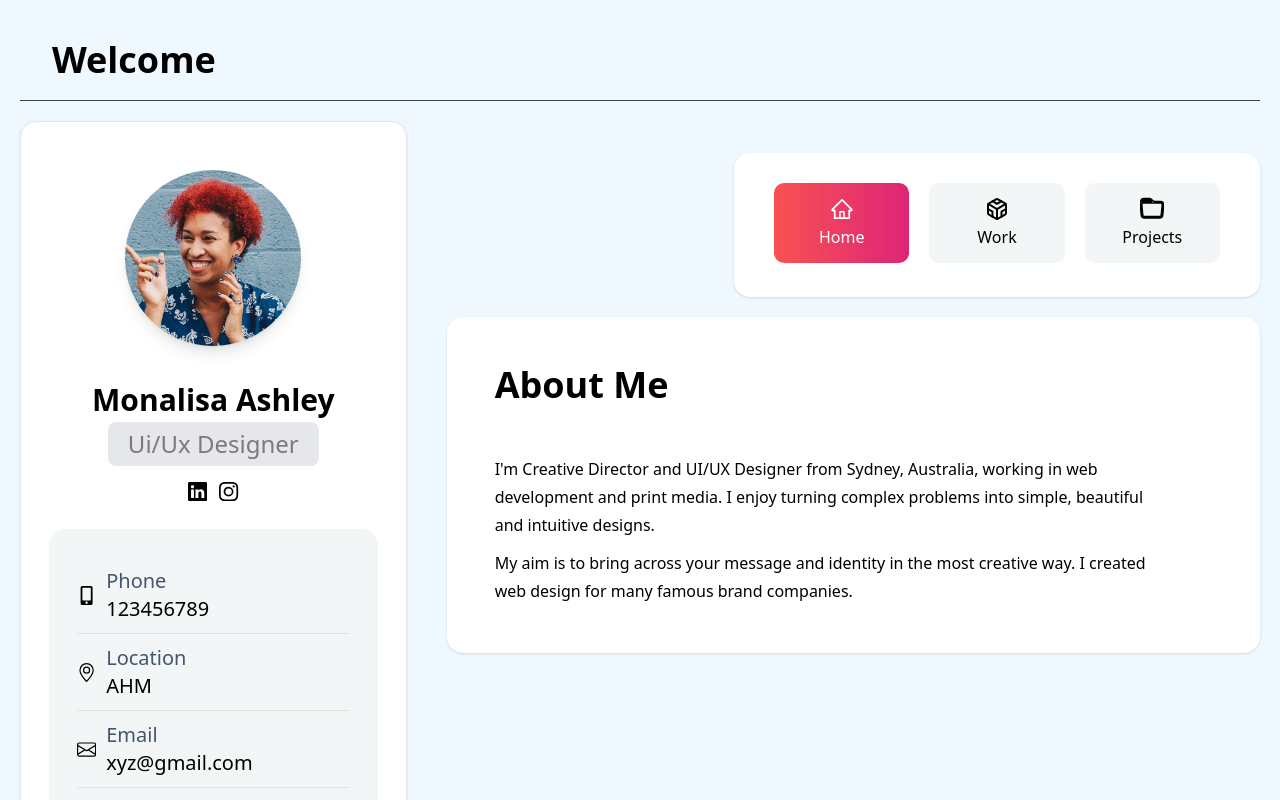
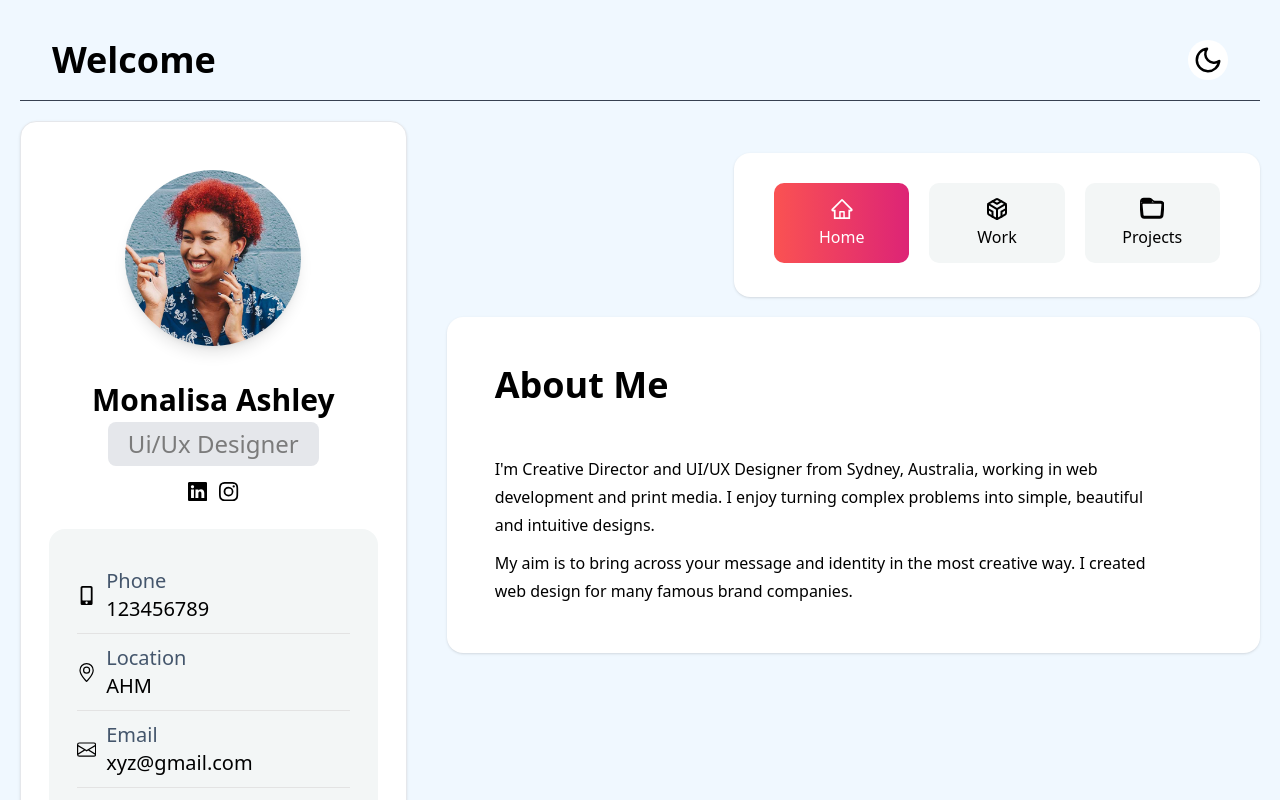
Before and after one commit to yash-pb/portfolio, a Vue app: page / in a window 1280 px wide. Shown: the top 800 px of the page. Built offline with nearby package versions, Linux system fonts and the light colour scheme.

Commit message:
theme change icon

```diff
--- a/src/components/Layout/MainHeader.vue
+++ b/src/components/Layout/MainHeader.vue
@@ -26,6 +26,29 @@
                     </ul>
                 </div>
                 <!-- change theme -->
+                <div class="ml-3">
+                    <div class="md:flex md:items-center md:space-x-10 theme-toggle" @click="themeToggle">
+                        <span class="bg-white w-[40px] hover:text-white h-[40px] rounded-full lg:flex justify-center items-center text-black hover:bg-[#ef4060] transition-all duration-300 ease-in-out cursor-pointer ml-2 "><svg
+                                stroke="currentColor" fill="none" stroke-width="2" viewBox="0 0 24 24"
+                                stroke-linecap="round" stroke-linejoin="round" class="text-3xl dark-mode-light dark:hidden"
+                                height="1em" width="1em" xmlns="http://www.w3.org/2000/svg">
+                                <path d="M21 12.79A9 9 0 1 1 11.21 3 7 7 0 0 0 21 12.79z"></path>
+                                </svg><svg stroke="currentColor" fill="none" stroke-width="2" viewBox="0 0 24 24"
+                                stroke-linecap="round" stroke-linejoin="round"
+                                class="text-2xl dark-mode-dark hidden fill-jacarta-700 group-hover:fill-white group-focus:fill-white dark:block dark:fill-white "
+                                height="1em" width="1em" xmlns="http://www.w3.org/2000/svg">
+                                <circle cx="12" cy="12" r="5"></circle>
+                                <line x1="12" y1="1" x2="12" y2="3"></line>
+                                <line x1="12" y1="21" x2="12" y2="23"></line>
+                                <line x1="4.22" y1="4.22" x2="5.64" y2="5.64"></line>
+                                <line x1="18.36" y1="18.36" x2="19.78" y2="19.78"></line>
+                                <line x1="1" y1="12" x2="3" y2="12"></line>
+                                <line x1="21" y1="12" x2="23" y2="12"></line>
+                                <line x1="4.22" y1="19.78" x2="5.64" y2="18.36"></line>
+                                <line x1="18.36" y1="5.64" x2="19.78" y2="4.22"></line>
+                            </svg></span>
+                    </div>
+                </div>
             </nav>
         </div>
     </header>
@@ -38,7 +61,6 @@
             </li>
         </ul>
     </div>
-    <!-- <button @click="themeToggle" class="btn dark:text-white">Change</button> -->
 </template>
 <script setup>
 import { RouterLink } from "vue-router";
```
